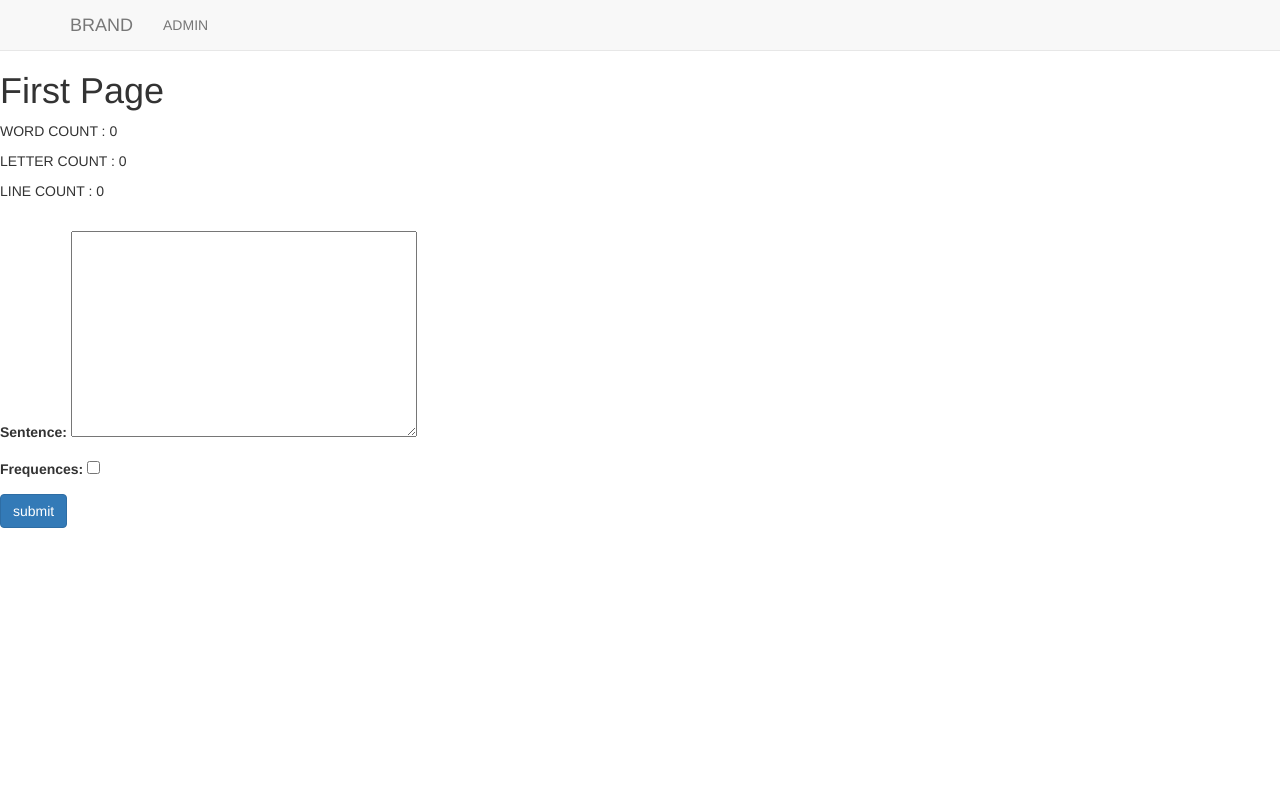
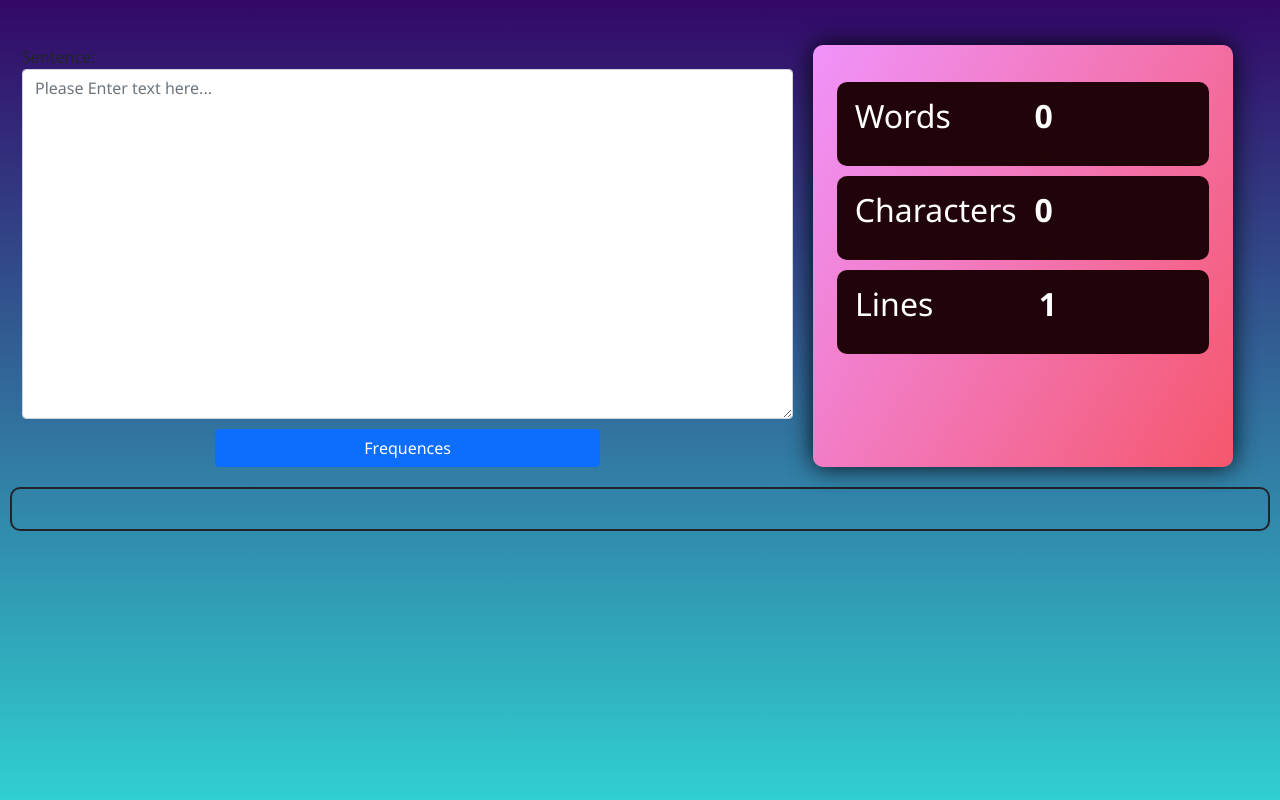
Before and after one commit to BeforeAccenture/WordCountApp, a Django app: page / in a window 1280 px wide. Run offline with Django 4.2, Linux system fonts and the light colour scheme; some libraries are stand-ins or nearby versions.

Commit message:
third commit

```diff
--- /dev/null
+++ b/wordCount/static/css/style.css
@@ -0,0 +1,72 @@
+* {
+    padding: 0;
+    margin: 0;
+    box-sizing: border-box;
+    font-family: "Segoe UI", Tahoma, Geneva, Verdana, sans-serif;
+  }
+
+  body {
+    display: block;
+    justify-content: top;
+    background-image: linear-gradient(to top, #30cfd0 0%, #330867 100%);
+    align-items:start;
+    min-height: 100vh;
+    margin: 0;
+    padding-top: 35px;
+  }
+
+  .container {
+    width: 90%;
+    height: 100%;
+    max-width: fit-content;
+    margin: 0 auto;
+    padding: 20px;
+    background-image: linear-gradient(120deg, #f093fb 0%, #f5576c 100%);
+    border-radius: 10px;
+    box-shadow: 0 0 25px rgba(0, 0, 0, 0.9);
+  }
+
+  .container * {
+    border: none;
+    outline: none;
+  }
+
+
+  .output {
+    display: block;
+    justify-content: center;
+    align-items: flex-start;
+    margin-top: 5px;
+    padding: 2px;
+  }
+
+  .output div {
+    display: flex;
+    flex-direction: row-reverse;
+    justify-content: left;
+    align-items: left;
+    text-align: center;
+    margin: 10px;
+    padding: px;
+    border-radius: 10px;
+    background-color: rgb(32, 4, 9);
+    color: #fff;
+    font-weight: 600;
+  }
+
+  span {
+    display: block;
+
+    margin-bottom: 5px;
+    font-weight: 600;
+    color: rgb(255, 255, 255);
+    font-size: 2rem;
+  }
+
+  p {
+    font-size: 2.0rem;
+
+    color: rgb(255, 255, 255);
+    font-weight: 500;
+
+  }
--- a/wordCount/static/javascript/counts.js
+++ /dev/null
@@ -1,24 +0,0 @@
-$(document).ready(function() {
-    $('#id_sentence').on('input', function() {
-        var csrftoken = $('input[name="csrfmiddlewaretoken"]').val();
-        $.ajax({
-            url: '/counts/',
-            type: 'POST',
-            data: {
-                'text': $(this).val(),
-                'csrfmiddlewaretoken': csrftoken
-            },
-            beforeSend: function(xhr, settings) {
-                xhr.setRequestHeader('X-CSRFToken', csrftoken);
-            },
-            success: function(data) {
-                document.getElementById("wordcount").innerHTML = "WORD COUNT : " + data["WordCount"];
-                document.getElementById("lettercount").innerHTML = "LETTER COUNT : " + data["LetterCount"];
-                document.getElementById("linecount").innerHTML = "LINE COUNT : " + data["LineCount"];
-            },
-            error: function(xhr, status, error) {
-                console.log(error);
-            }
-        });
-    });
-});
--- /dev/null
+++ b/wordCount/static/javascript/words.js
@@ -0,0 +1,20 @@
+function countWords() {
+    let textarea = document.getElementById("id_sentence");
+    let wordCount = document.getElementById("words");
+    let letterCount = document.getElementById("letters");
+    let lineCount = document.getElementById("lines");
+
+    let text = textarea.value;
+
+    // Count words
+    let words = text.match(/\b[-?(\w+)?]+\b/gi);
+    wordCount.innerHTML = words ? words.length :0;
+
+    // Count letters
+    let letters = text.replace(/\s/g, "");
+    letterCount.innerHTML =letters.length;
+
+    // Count lines
+    let lines = text.split(/\r|\r\n|\n/);
+    lineCount.innerHTML =lines.length;
+}
--- a/wordCount/templates/wordcounter/base.html
+++ b/wordCount/templates/wordcounter/base.html
@@ -1,29 +1,88 @@
 <!DOCTYPE html>
 {% load static %}
 <html lang="en">
+
 <head>
     <meta charset="UTF-8">
     <meta name="viewport" content="width=device-width, initial-scale=1.0">
+    <link rel="stylesheet" href="{% static 'css/style.css' %}">
+    <script src="{% static 'javascript/words.js' %}"></script>
+    <link href="https://cdn.jsdelivr.net/npm/bootstrap@5.0.2/dist/css/bootstrap.min.css" rel="stylesheet"
+        integrity="sha384-EVSTQN3/azprG1Anm3QDgpJLIm9Nao0Yz1ztcQTwFspd3yD65VohhpuuCOmLASjC" crossorigin="anonymous">
     <title>Document</title>
-    <link rel="stylesheet" href="https://maxcdn.bootstrapcdn.com/bootstrap/3.3.7/css/bootstrap.min.css" integrity="sha384-BVYiiSIFeK1dGmJRAkycuHAHRg32OmUcww7on3RYdg4Va+PmSTsz/K68vbdEjh4u" crossorigin="anonymous">
+</head>
 
-</head>
-<body>
-    <nav class="navbar navbar-default navbar-static-top">
-        <div class="container">
-            <ul class="nav navbar-nav">
-                <li><a class="navbar-brand" href="{% url 'index' %}">BRAND</a></li>
-                <li><a class="navbar-link" href="{% url 'admin:index' %}">ADMIN</a></li>
-                {% comment %} <li><a class="navbar-link" href="{% url 'first_app:other' %}">Other</a></li> {% endcomment %}
-            </ul>
+<body onload="countWords()">
+    <div class="container-fluid" style="display:flex;">
+        <div style="width: 63%; padding: 10px; ">
+            <div class="form-floating">
+                <form method = "post">
+                    {{form}}
+                    {% csrf_token %}
+                    <div class="d-grid gap-2 col-6 mx-auto">
+                        <input type="submit" value="Frequences" class="btn btn-primary">
+                    </div>
+                </form>
+            </div>
+
         </div>
-    </nav>
-    <div class=""container>
-        {% block body_block %}
-        <!--  -->
-        {% endblock %}
+        <div style="width: 35%;  padding :10px;">
+
+                <div class="container">
+
+                    <div class="output">
+                      <div>
+                        <div>
+                        <span id="words">0</span>
+                        </div>
+                        <div id = "half" style="width:45%;  padding-left:2%">
+                        <p>Words</p>
+                        </div>
+                      </div>
+                      <div style="display: flex;">
+                        <div>
+                        <span id="letters">0</span>
+                        </div>
+                        <div style="width:45%;  padding-left:2%;">
+                        <p>Characters</p>
+                        </div>
+                      </div>
+                      <div style="display: flex; padding-left:2%;">
+                        <div>
+                        <span id="lines">0</span>
+                        </div>
+                        <div style="width:45%;">
+                        <p>Lines</p>
+                        </div>
+                      </div>
+
+
+                    </div>
+                  </div>
+            </div>
+
+
     </div>
-    <script src="https://code.jquery.com/jquery-3.6.0.min.js"></script>
-    <script src="{% static 'javascript/counts.js' %}"></script>
+  <div style="padding:20px; border:solid 2px; border-radius:10px; margin:10px">
+    {% if Frequences %}
+{% comment %} <h3>Frequences Of Words </h3> {% endcomment %}
+<table class="table table-dark table-hover">
+    <thead>
+        <tr>
+            <th scope="col">Word</th>
+            <th scope="col">Frequence</th>
+        </tr>
+    </thead>
+    <tbody class="table-group-divider">
+        {% for key,value in Frequences.items %}
+        <tr>
+            <td>{{key}}</td>
+            <td>{{value}}</td>
+        </tr>
+        {% endfor %}
+    </tbody>
+</table>
+{% endif %}
+    </div>
 </body>
 </html>
--- a/wordCount/templates/wordcounter/index.html
+++ b/wordCount/templates/wordcounter/index.html
@@ -1,14 +1,11 @@
-{% extends "wordcounter/base.html" %}
-{% block body_block %}
-<h1>First Page</h1>
-<p id="wordcount">WORD COUNT : 0</p>
-<p id="lettercount">LETTER COUNT : 0</p>
-<p id="linecount">LINE COUNT : 0</p>
-<br>
-<form method = "post">
-{{form.as_p}}
-{% csrf_token %}
-<input type="submit" value="submit" class="btn btn-primary">
-</form>
-
-{% endblock %}
+<!DOCTYPE html>
+<html lang="en">
+<head>
+    <meta charset="UTF-8">
+    <meta name="viewport" content="width=device-width, initial-scale=1.0">
+    <title>Document</title>
+</head>
+<body>
+    {{meesage}}
+</body>
+</html>
--- a/wordCount/wordcounter/forms.py
+++ b/wordCount/wordcounter/forms.py
@@ -3,11 +3,9 @@ from django.core import validators
 
 class TextForm(forms.Form):
 
-    sentence = forms.CharField(widget=forms.Textarea)
+    sentence = forms.CharField(widget=forms.Textarea(attrs={'oninput':'countWords()',
+                                                            'style':'min-height:350px;margin-bottom:10px',
+                                                            'class':'form-control','placeholder':'Please Enter text here...'}))
     # WordCount = forms.BooleanField(required=False)
     # LineCount = forms.BooleanField(required=False)
     # LetterCount = forms.BooleanField(required=False)
-    Frequences = forms.BooleanField(required=False)
-
-    def __str__(self) -> str:
-        return self.sentence
--- a/wordCount/wordcounter/views.py
+++ b/wordCount/wordcounter/views.py
@@ -30,18 +30,19 @@ def index(request):
                 #     my_data["LineCount"] = len(li)
                 # if form.cleaned_data["LetterCount"]:
                 #     my_data["LetterCount"] = len(re.split(r"[a-zA-Z]",st))
-                if form.cleaned_data["Frequences"]:
-                    di = {}
-                    li = re.split(r"[.?,!\s]+",st)
-                    for i in li:
-                        di[i] = di.get(i,0) + 1
-                    my_data["Frequences"] = di
-                return render(request,"wordcounter/results.html",context = my_data)
-    print(form.changed_data)
-    return render(request,"wordcounter/index.html",{"form":form})
+                di = {}
+                li = re.split(r"[''.?,!\s]+",st)
+                for i in li:
+                    di[i] = di.get(i,0) + 1
+                my_data["Frequences"] = di
+                my_data["form"]=form
+                return render(request,"wordcounter/base.html",context = my_data)
+    # print(form.changed_data)
+    return render(request,"wordcounter/base.html",{"form":form})
 
+#at present for this project it is not in use. If you want you can comment out this function or view.
 def word_counter(request):
-
+    print("helo")
     if request.method == "POST":
 
         # print(form)
```
Also changed, not shown: wordCount/templates/wordcounter/results.html (deleted, +0 -9 lines).
